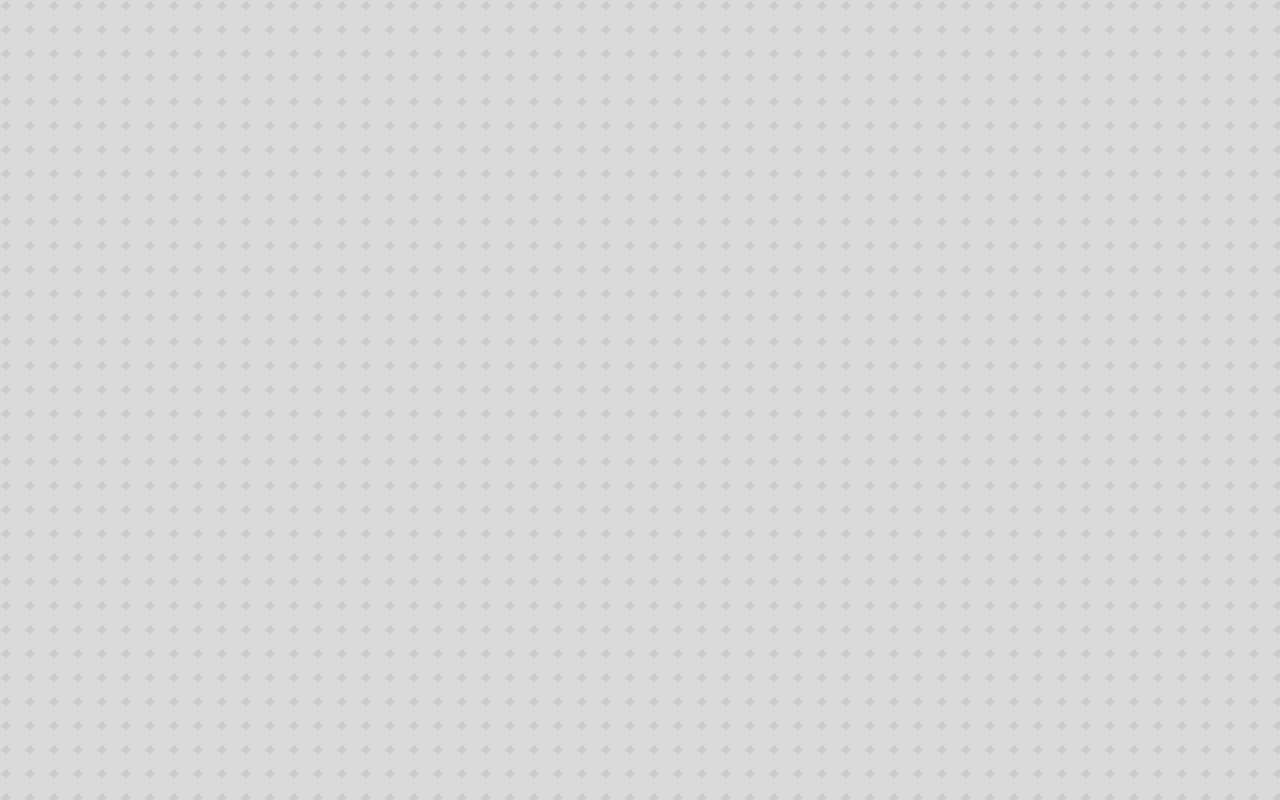
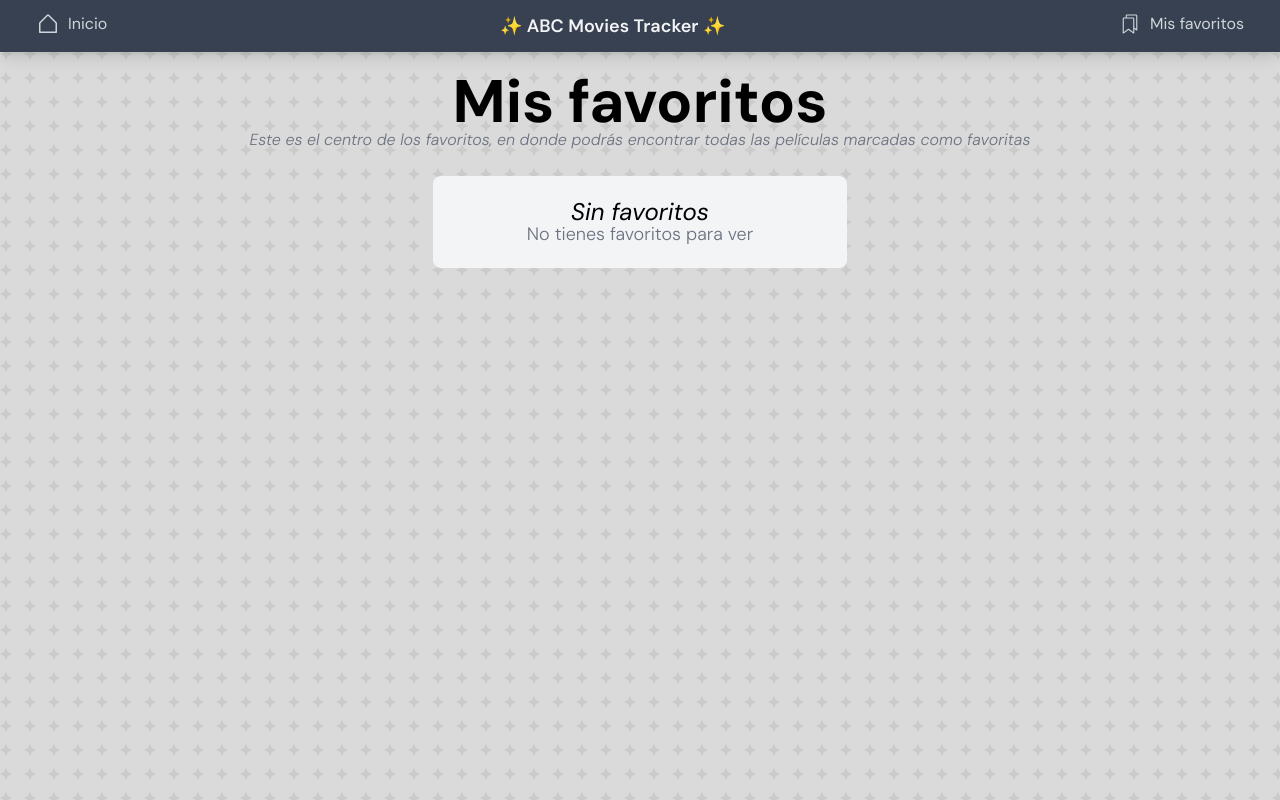
Before and after one commit to Simonba97/abc-movies-tracker-web-app, a React (Vite) app: page /my-favorites in a window 1280 px wide. Before the commit this address had no page. Built offline with nearby package versions, Linux system fonts and the light colour scheme.

Commit message:
Add navigation and favorites page

```diff
--- a/src/App.tsx
+++ b/src/App.tsx
@@ -1,18 +1,26 @@
 import { BrowserRouter as Router, Route, Routes } from 'react-router-dom';
 import Home from "./pages/Home";
 import FullMovieDetail from './pages/FullMovieDetail';
+import FavoritesHub from './pages/FavoritesHub';
+import Navbar from './components/common/Navbar';
 
 const App = () => {
   return (
     <div className='App'>
-      <main className="mx-2 mt-10 sm:mx-5 md:mx-10">
-        <Router>
+      <Router>
+
+        {/* Navbar en todo el sitio */}
+        <Navbar />
+
+        <main className="mx-2 mt-5 sm:mx-5 md:mx-5">
           <Routes>
             <Route path="/" element={<Home />} />
             <Route path="/movie-detail" element={<FullMovieDetail />} />
+            <Route path="/my-favorites" element={<FavoritesHub />} />
           </Routes>
-        </Router>
-      </main>
+        </main>
+
+      </Router>
     </div>
   )
 }
--- a/src/components/ListMovies.tsx
+++ b/src/components/ListMovies.tsx
@@ -3,7 +3,7 @@ import MovieCard from "./common/MovieCard"
 
 const ListMovies = ({ movies }: { movies: IMovieItem[] }) => {
     return (
-        <div className='flex flex-wrap justify-between'>
+        <div className='flex flex-wrap justify-evenly'>
             {movies.map(movie => (
                 <MovieCard key={movie.id} movie={movie} />
             ))}
--- a/src/components/common/MovieCard.tsx
+++ b/src/components/common/MovieCard.tsx
@@ -8,7 +8,7 @@ const MovieCard = ({ movie }: { movie: IMovieItem }) => {
         <div id="contMovieCard" className="flex-[0_0_48%] flex-col sm:flex-[0_0_31%] lg:flex-[0_0_23%] flex mb-4 rounded shadow-lg bg-gray-100 cursor-pointer" >
 
             {/* Acción de guardar en favoritos */}
-            <FavoriteMovie movieId={movie.id} />
+            <FavoriteMovie movieDetail={movie} />
 
             {/* Card de la película */}
             <Link to={`/movie-detail?movieId=${movie.id}`}>
--- /dev/null
+++ b/src/components/common/Navbar.tsx
@@ -0,0 +1,34 @@
+import { Link } from "react-router-dom"
+
+const Navbar = () => {
+    return (
+        <nav className="bg-gray-700  border-gray-200 p-3 text-gray-100 shadow-lg">
+            <ul className="flex justify-evenly sm:justify-between sm:px-6">
+                {/* Home option */}
+                <li id="homeOption">
+                    <Link to={'/'} className="w-full flex items-center space-x-2">
+                        <svg className="w-6 fill-gray-300" xmlns="http://www.w3.org/2000/svg" viewBox="0 0 256 256"><path d="m219.31 108.68l-80-80a16 16 0 0 0-22.62 0l-80 80A15.87 15.87 0 0 0 32 120v96a8 8 0 0 0 8 8h176a8 8 0 0 0 8-8v-96a15.87 15.87 0 0 0-4.69-11.32M208 208H48v-88l80-80l80 80Z" /></svg>
+                        <span id="homeLabel" className="text-gray-300">Inicio</span>
+                    </Link>
+                </li>
+
+                <li id="homeOption" className="font-semibold text-lg max-sm:hidden">
+                    <Link to={'/'}>
+                        <span id="homeLabel">✨ ABC Movies Tracker ✨</span>
+                    </Link>
+                </li>
+
+                {/* Favorites option */}
+                <li id="favoritesOption">
+                    <Link to={'/my-favorites'} className="w-full flex items-center space-x-2">
+                        <svg className="w-6 fill-gray-300" xmlns="http://www.w3.org/2000/svg" viewBox="0 0 256 256"><path d="M192 26H96a14 14 0 0 0-14 14v18H64a14 14 0 0 0-14 14v152a6 6 0 0 0 9.49 4.88L112 191.37l52.52 37.51A6 6 0 0 0 174 224v-43.2l22.51 16.08A6 6 0 0 0 206 192V40a14 14 0 0 0-14-14m-30 186.34l-46.52-33.22a6 6 0 0 0-7 0L62 212.34V72a2 2 0 0 1 2-2h96a2 2 0 0 1 2 2Zm32-32l-20-14.28V72a14 14 0 0 0-14-14H94V40a2 2 0 0 1 2-2h96a2 2 0 0 1 2 2Z" /></svg>
+                        {/* <svg  xmlns="http://www.w3.org/2000/svg" viewBox="0 0 24 24"><path d="M6 19h3v-5q0-.425.288-.712T10 13h4q.425 0 .713.288T15 14v5h3v-9l-6-4.5L6 10zm-2 0v-9q0-.475.213-.9t.587-.7l6-4.5q.525-.4 1.2-.4t1.2.4l6 4.5q.375.275.588.7T20 10v9q0 .825-.588 1.413T18 21h-4q-.425 0-.712-.288T13 20v-5h-2v5q0 .425-.288.713T10 21H6q-.825 0-1.412-.587T4 19m8-6.75" /></svg> */}
+                        <span id="favoriteLabel" className="text-gray-300">Mis favoritos</span>
+                    </Link>
+                </li>
+            </ul>
+        </nav>
+    )
+}
+
+export default Navbar
--- a/src/hooks/useFavorites.ts
+++ b/src/hooks/useFavorites.ts
@@ -1,33 +1,35 @@
-import { useEffect, useState } from "react"
+import { useEffect, useState } from "react";
+import { IMovieItem } from "../models/IMovieItem";
 
 const useFavorites = () => {
-
-    const [favorites, setFavorites] = useState<number[]>([])
+    const [favorites, setFavorites] = useState<IMovieItem[]>([]);
 
     useEffect(() => {
-        const storedFavorites = localStorage.getItem('favoriteMoviesIds');
+        const storedFavorites = localStorage.getItem('favoriteMovies');
 
         if (storedFavorites) {
             setFavorites(JSON.parse(storedFavorites));
         }
-
     }, []);
 
-    const addFavorite = (movieId: number) => {
-        const newFavorites = [...favorites, movieId];
+    /* Función para agregar un nuevo favorito */
+    const addFavorite = (movie: IMovieItem) => {
+        const newFavorites = [...favorites, movie];
         setFavorites(newFavorites);
-        localStorage.setItem('favoriteMoviesIds', JSON.stringify(newFavorites));
+        localStorage.setItem('favoriteMovies', JSON.stringify(newFavorites));
     };
 
+    /* Función para eliminar un nuevo favorito */
     const removeFavorite = (movieId: number) => {
-        const newFavorites = favorites.filter(id => id !== movieId);
+        const newFavorites = favorites.filter(movie => movie.id !== movieId);
         setFavorites(newFavorites);
-        localStorage.setItem('favoriteMoviesIds', JSON.stringify(newFavorites));
+        localStorage.setItem('favoriteMovies', JSON.stringify(newFavorites));
     };
 
-    const isFavorite = (movieId: number) => favorites.includes(movieId);
+    /* Retornar los favoritos guardados */
+    const isFavorite = (movieId: number) => favorites.some(movie => movie.id === movieId);
 
     return { favorites, addFavorite, removeFavorite, isFavorite };
-}
+};
 
 export default useFavorites;
--- /dev/null
+++ b/src/pages/FavoritesHub.tsx
@@ -0,0 +1,55 @@
+import { Helmet } from "react-helmet"
+import MainTitle from "../components/MainTitle"
+import useFavorites from "../hooks/useFavorites";
+import ListMovies from "../components/ListMovies";
+import MessageCard from "../components/common/MessageCard";
+
+const FavoritesHub = () => {
+
+    /* Hook propio que nos ayuda para el manejo de la lógica de los favoritos */
+    const { favorites } = useFavorites();
+
+    return (
+        <section id="contMyFavorites">
+            {/* Page SEO */}
+            <Helmet>
+                <title>ABC Movie Tracker: descubre, guarda y explora tus películas favoritas</title>
+                <meta name="description" content={'Descubre y disfruta de las películas más populares, busca títulos específicos, guarda tus favoritas para verlas más tarde y explora información detallada sobre cada película, incluyendo sinopsis, trailers y críticas. Con ABC Movie Tracker, mantente al día con los últimos éxitos de taquilla y convierte cada noche en una noche de película. ¡Empieza hoy mismo y haz del cine una experiencia inolvidable'} />
+                <meta name="keywords" content="movies, movie tracker, popular movies, películas, actores, cine, series, stream" />
+
+                {/* <!-- Open Graph meta tags --> */}
+                <meta property="og:title" content="ABC Movie Tracker: descubre, guarda y explora tus películas favoritas" />
+                <meta property="og:description" content="Descubre y disfruta de las películas más populares, busca títulos específicos, guarda tus favoritas para verlas más tarde y explora información detallada sobre cada película, incluyendo sinopsis, trailers y críticas. Con ABC Movie Tracker, mantente al día con los últimos éxitos de taquilla y convierte cada noche en una noche de película. ¡Empieza hoy mismo y haz del cine una experiencia inolvidable" />
+                <meta property="og:image" content="metaTags.jpeg" />
+                <meta property="og:type" content="website" />
+
+                {/* <!-- Twitter Card meta tags  --> */}
+                <meta name="twitter:card" content="summary_large_image" />
+                <meta name="twitter:title" content="ABC Movie Tracker: descubre, guarda y explora tus películas favoritas" />
+                <meta property="og:description"
+                    content="Descubre y disfruta de las películas más populares, busca títulos específicos, guarda tus favoritas para verlas más tarde y explora información detallada sobre cada película, incluyendo sinopsis, trailers y críticas. Con ABC Movie Tracker, mantente al día con los últimos éxitos de taquilla y convierte cada noche en una noche de película. ¡Empieza hoy mismo y haz del cine una experiencia inolvidable." />
+                <meta name="twitter:image" content="metaTags.jpeg" />
+            </Helmet>
+
+            {/* Información principal de la página */}
+            <MainTitle
+                title={`Mis favoritos`}
+                description={`Este es el centro de los favoritos, en donde podrás encontrar todas las películas marcadas como favoritas`}
+            />
+
+            <div id='contListFavoritesMovies' className='pb-6'>
+                {/* Lista de resultados */}
+                {favorites.length > 0 ?
+                    <ListMovies movies={favorites} />
+                    :
+                    <div className="w-full flex justify-center">
+                        <MessageCard titleMsj="Sin favoritos" descMsj="No tienes favoritos para ver" isLoading={false} />
+                    </div>
+                }
+            </div>
+
+        </section>
+    )
+}
+
+export default FavoritesHub
```
Also changed, not shown: src/components/common/FavoriteMovie.tsx (+9 -8 lines).
